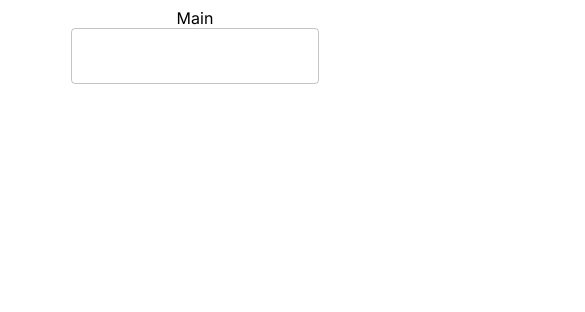
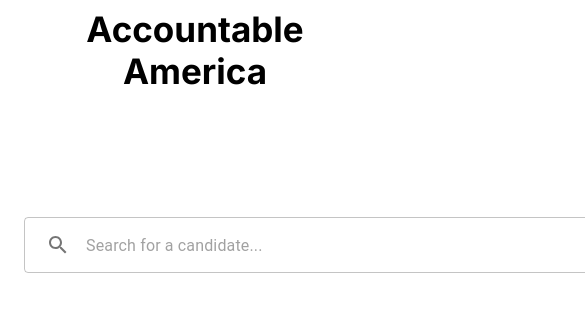
Before and after one commit to CloudyStripe/accountable-america, a Next.js app: page /search in a window 390 px wide. Shown: the top 312 px of the page, 585 px wide, since content can reach past the window. Built offline with nearby package versions, Linux system fonts and the light colour scheme.

Commit message:
added search icons, and tests. just need some responsive design.

```diff
--- a/package.json
+++ b/package.json
@@ -11,6 +11,7 @@
   "dependencies": {
     "@emotion/react": "^11.11.0",
     "@emotion/styled": "^11.11.0",
+    "@mui/icons-material": "^5.11.16",
     "@mui/material": "^5.13.2",
     "@types/node": "20.2.3",
     "@types/react": "18.2.6",
--- a/src/app/globals.scss
+++ b/src/app/globals.scss
@@ -0,0 +1,7 @@
+html {
+    height: 100%
+}
+
+body {
+    height: 100%;
+}
--- a/src/app/search/page.module.scss
+++ b/src/app/search/page.module.scss
@@ -1,9 +1,18 @@
+.container {
+    display: flex;
+    flex-direction: column;
+    height: 100%;
+    align-items: center;
+    justify-content: center;
+}
+
 .header {
+    padding-bottom: 125px;
+    font-size: 35px;
+    font-weight: bold;
     text-align: center;
 }
 
-.searchContainer {
-    display: flex;
-    margin: auto;
-    width: fit-content;
+.searchInput {
+    width: 800px;
 }
--- a/src/app/search/page.tsx
+++ b/src/app/search/page.tsx
@@ -1,14 +1,37 @@
 'use client'
 import { MaterialInput } from '@/components/material-components/material-input/MaterialInput'
-import { Container } from '@mui/material'
+import { Container, IconButton, InputAdornment } from '@mui/material'
+import SearchIcon from '@mui/icons-material/Search';
+import DehazeIcon from '@mui/icons-material/Dehaze';
 import styles from './page.module.scss'
 
 const Search = () => {
   return (
-    <Container>
-        <div className={styles.header}>Main</div>
+    <Container className={styles.container}>
+        <div className={styles.header}>Accountable America</div>
         <div className={styles.searchContainer}>
-            <MaterialInput/>
+            <MaterialInput
+              className={styles.searchInput}
+              InputProps={{
+                startAdornment:
+                <InputAdornment position='start'>
+                  <IconButton
+                    aria-label='Search'
+                  >
+                    <SearchIcon className='submitButton'></SearchIcon>
+                  </IconButton>
+                </InputAdornment>,
+                endAdornment:
+                <InputAdornment position='end'>
+                  <IconButton
+                    aria-label='Enable advanced search'
+                  >
+                    <DehazeIcon className='submitButton'></DehazeIcon>
+                  </IconButton>
+                </InputAdornment>,
+              }}
+              placeholder='Search for a candidate...'
+            />
         </div>
     </Container>
   )
```
Also changed, not shown: 2 other files (tests, documents, lock files or other folders).
